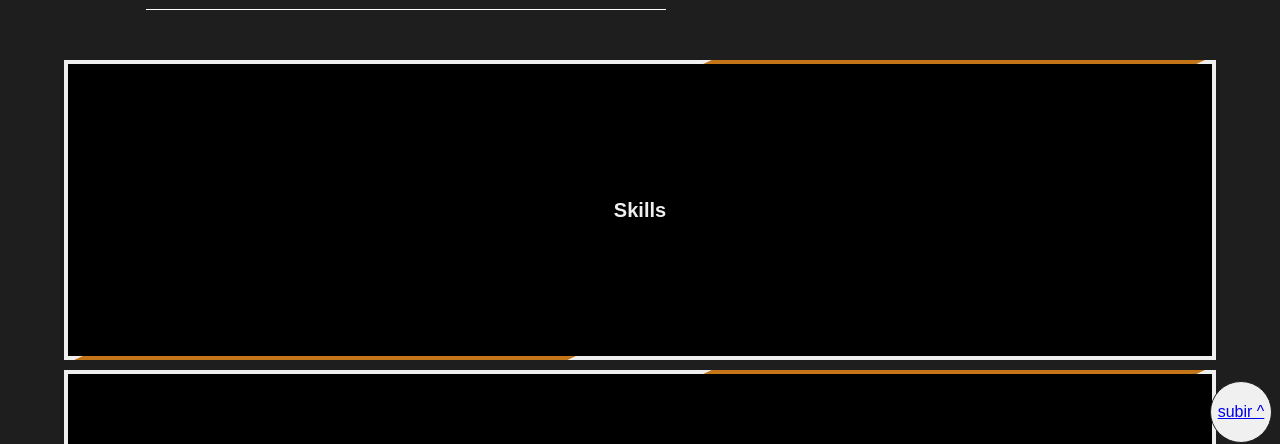
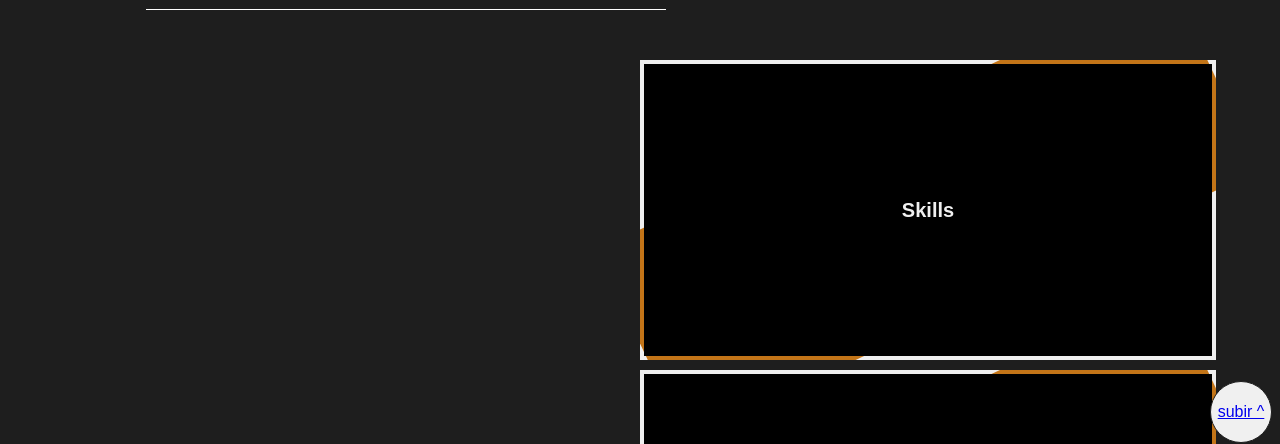
Before and after one commit to JVespid/Portafolio, a Next.js app: page / in a window 1280 px wide. Shown: the part 349-793 px from the top of the page. Built offline with nearby package versions, Linux system fonts and the light colour scheme.

Commit message:
agregando cambios a estructura y diseño

```diff
--- a/components/index/animationHome.jsx
+++ b/components/index/animationHome.jsx
@@ -6,13 +6,16 @@ const { color } = estilos();
 
 /* eslint-disable @next/next/no-img-element */
 const AnimationHome = ({ type, request, title, children }) => {
-  const [childrenSTL, setChildrenSTL] = useState("animation-children");
+  const [childrenSTL, setChildrenSTL] = useState("");
+  const [btnActionSTL, setAtnActionSTL] = useState("");
 
   const click = e => {
     setChildrenSTL(" animation-children-click");
+    setAtnActionSTL("btn-action-click");
+    setTimeout(() => {
+      request();
 
-    console.log(e.target.clientWidth);
-    request();
+    }, 2000);
   };
 
   switch (type) {
@@ -23,7 +26,7 @@ const AnimationHome = ({ type, request, title, children }) => {
             <div className={`animation-children ${childrenSTL}`}>
               {children}
             </div>
-            <button onClick={click} className="btn-action">
+            <button onClick={click} className={`btn-action ${btnActionSTL}`}>
               <div className="container-previews">
                 <div className="title-previews">
                   <h2>{title}</h2>
@@ -38,11 +41,13 @@ const AnimationHome = ({ type, request, title, children }) => {
               min-height: 300px;
               max-height: auto;
               box-sizing: border-box;
+              display: flex;
               overflow: hidden;
+
             }
             .animation-children {
-              width: 100%;
-              height: 0;
+              width: 0;
+              height: 100%;
               overflow: hidden;
               transition: height, width, top, bottom, 2s;
             }
@@ -86,7 +91,10 @@ const AnimationHome = ({ type, request, title, children }) => {
             }
 
             .animation-children-click {
-              height: 100%;
+              width: 100%;
+            }
+            .btn-action-click {
+              width: 0;
             }
           `}</style>
         </>
```
